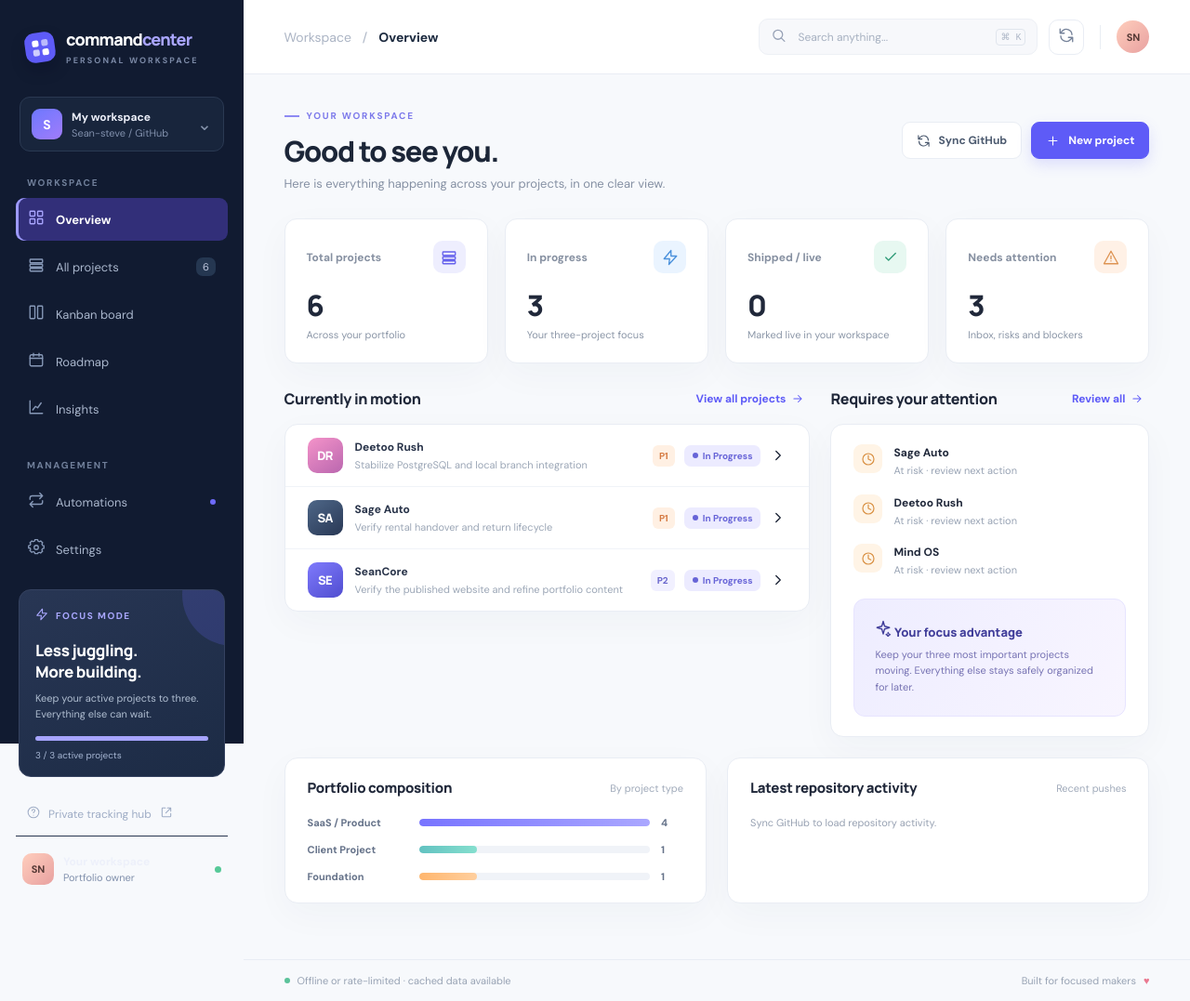
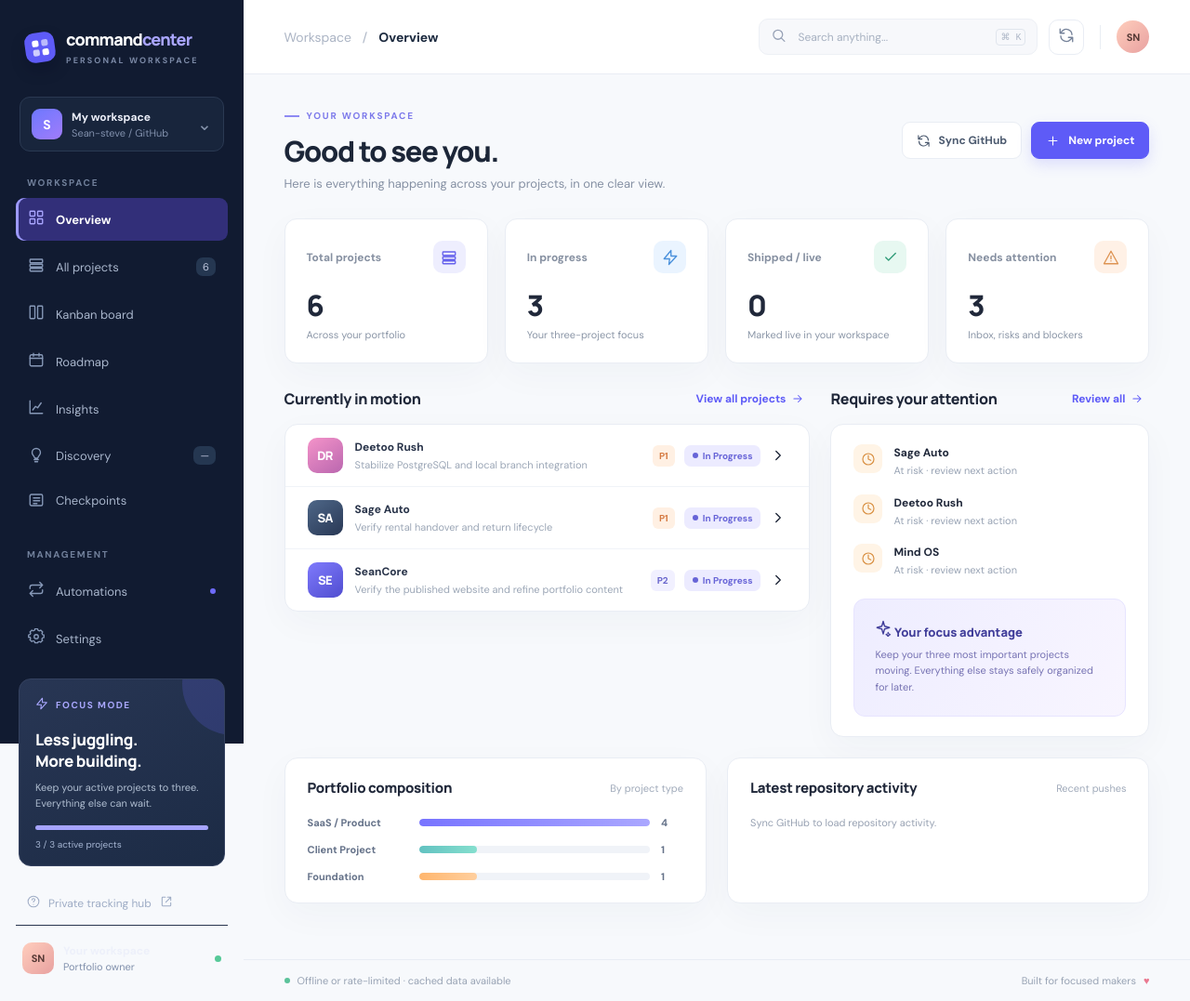
Before and after one commit to Sean-steve/Personal-Project-Command-Center, a website with bundled scripts: page index.html in a window 1280 px wide. Shown: the whole page at 93% size. Built offline with nearby package versions, Linux system fonts and the light colour scheme; no server answers.

Commit message:
feat(v2): launch discovery and checkpoints modules

```diff
--- a/index.html
+++ b/index.html
@@ -64,5 +64,6 @@
   <div id="toast-root" aria-live="polite"></div>
   <input id="import-file" type="file" accept=".json,application/json" hidden>
   <script type="module" src="./app.js"></script>
+  <script type="module" src="./v2.js"></script>
 </body>
 </html>
```
